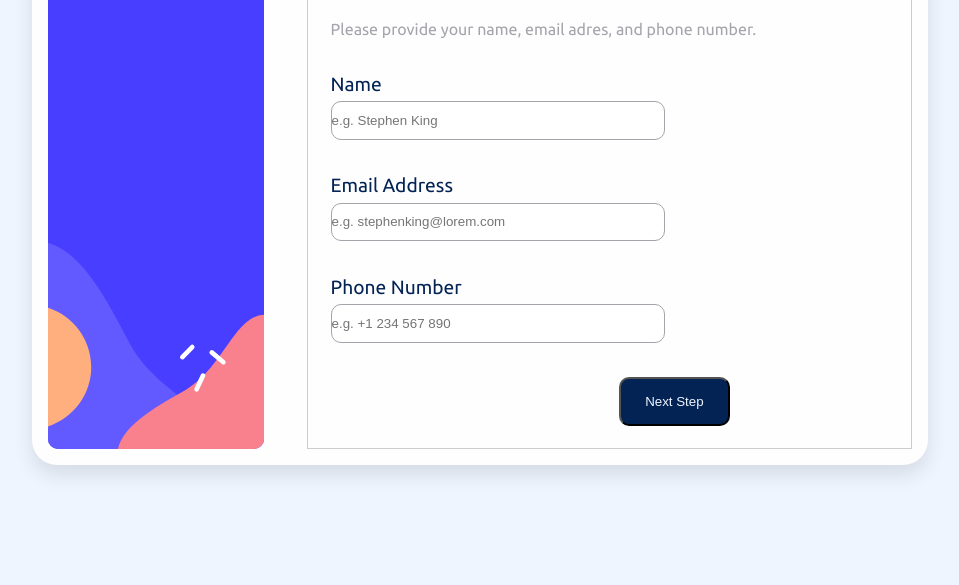
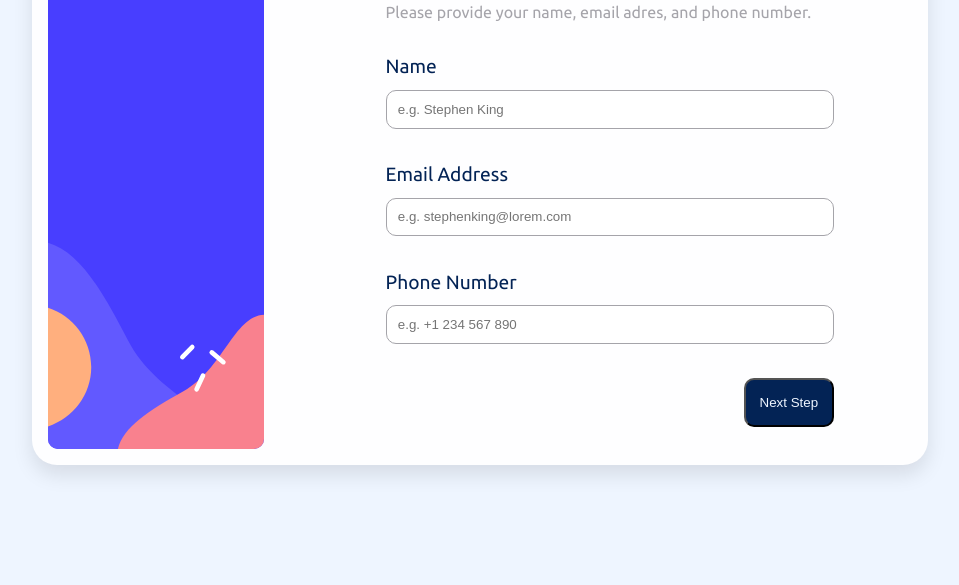
Before and after one commit to ltzadn/multi-step-form, a plain HTML site: page multi-step-form-main/index.html in a window 1280 px wide. Shown: the part 215-800 px from the top of the page, without its empty margins (160-1119 px from the left). Drawn offline with Linux system fonts and the light colour scheme.

Commit message:
feature(adjusting styles): add resposivnes

```diff
--- a/multi-step-form-main/app.js
+++ b/multi-step-form-main/app.js
@@ -33,8 +33,9 @@ window.onload = () => {
 };
 let activeStep = 0;
 
+//
+
 const sidebarStepsActiveStateHandler = event => {
-	// console.log(event);
 	event.target.innerText === 'Next Step'
 		? activeStep < 3
 			? activeStep++
--- a/multi-step-form-main/index.html
+++ b/multi-step-form-main/index.html
@@ -20,16 +20,21 @@
       </div>
       <div class="main__input">
         <section class="step-one">
-          <h1>Personal info</h1>
-          <p class="h1__description">Please provide your name, email adres, and phone number.</p>
-          <p class="input__description">Name</p>
-          <input type="text" placeholder="e.g. Stephen King" class="personal-info">
-          <p class="input__description">Email Address</p>
-          <input type="text" placeholder="e.g. stephenking@lorem.com" class="personal-info">
-          <p class="input__description">Phone Number</p>
-          <input type="text" placeholder="e.g. +1 234 567 890" class="personal-info">
+          <div class="main__input--wrapper">
+            <h1>Personal info</h1>
+            <p class="h1__description">Please provide your name, email adres, and phone number.</p>
+            <p class="input__description ">Name</p>
+            <input type="text" placeholder="e.g. Stephen King" class="personal-info ">
+            <p class="input__description ">Email Address</p>
+            <input type="text" placeholder="e.g. stephenking@lorem.com" class="personal-info ">
+            <p class="input__description ">Phone Number</p>
+            <input type="text" placeholder="e.g. +1 234 567 890" class="personal-info ">
 
-          <button class="next-step">Next Step</button>
+            <div class="btn--container">
+              <button class="hidden" id="go-back">Go Back</button>
+              <button id="next-step">Next Step</button>
+            </div>
+          </div>
         </section>
       </div>
     </div>
--- a/multi-step-form-main/styles/style.scss
+++ b/multi-step-form-main/styles/style.scss
@@ -7,6 +7,10 @@
 @import './_colors.scss';
 
 @import url('https://fonts.googleapis.com/css2?family=Ubuntu:wght@300;400;500;700&display=swap');
+
+.hidden {
+	visibility: hidden;
+}
 
 body {
 	background-color: $cream_white;
@@ -96,22 +100,30 @@ body {
 		.main__input {
 			width: 70%;
 			height: 100%;
-			border: solid 1px #ccc;
 
 			.step-one {
 				width: 100%;
 				height: 100%;
+				padding: 1.4rem;
+				display: flex;
+				align-items: center;
+				justify-content: center;
+
+				.main__input--wrapper {
+					width: 80%;
+					height: 100%;
 					display: flex;
 					flex-direction: column;
 					justify-content: space-between;
-				padding: 1.4rem;
 
 					h1 {
 						font-size: 2.2rem;
+						font-weight: 600;
 						color: $dark_blue;
 					}
 
 					.h1__description {
+						margin-top: -1rem;
 						font-size: 1rem;
 						color: $light_gray;
 					}
@@ -123,20 +135,38 @@ body {
 					}
 					.personal-info {
 						height: 8%;
-					width: 60%;
-					margin-top: -1.6rem;
+						width: 100%;
+						margin-top: -1.2rem;
 						border: solid 1px $light_gray;
 						border-radius: 10px;
 					}
-				.next-step {
+					.personal-info::placeholder {
+						padding-left: 0.7rem;
+					}
+
+					.btn--container {
+						width: 100%;
+						height: 10%;
+						display: flex;
+						justify-content: space-between;
+
+						#go-back {
 							width: 20%;
-					height: 10%;
+							height: 100%;
+							border: none;
+							color: $light_gray;
+						}
+
+						#next-step {
+							width: 20%;
+							height: 100%;
 							background-color: $dark_blue;
 							border-radius: 10px;
 							color: $cream_white;
-					margin-left: 18rem;
 						}
 					}
 				}
 			}
 		}
+	}
+}
```
Also changed, not shown: css/style.css, 1 other file. Lines whose indentation alone changed are shown as unchanged.
